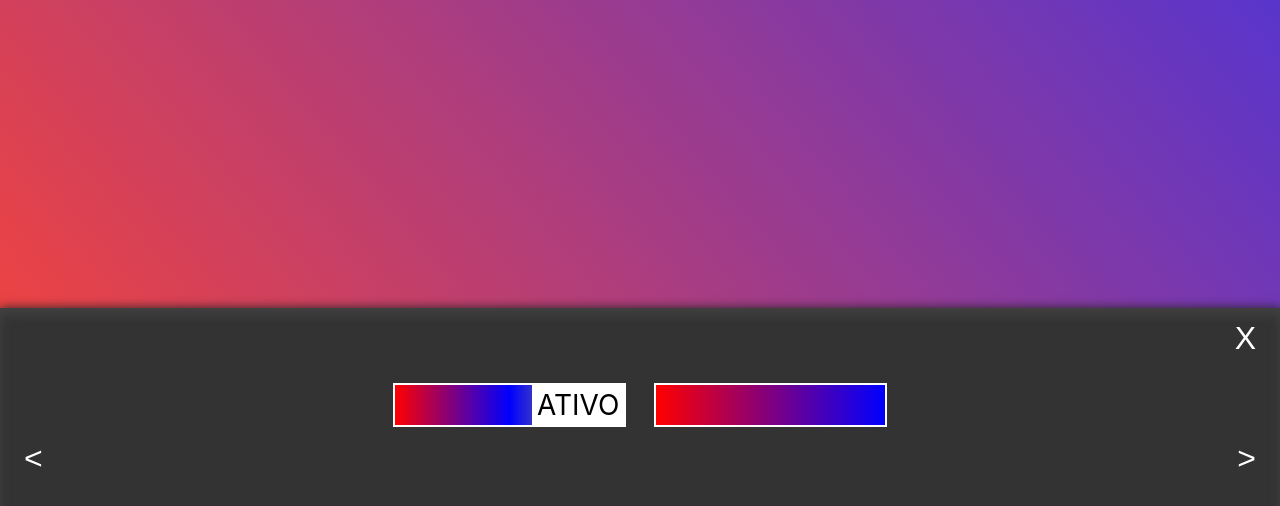
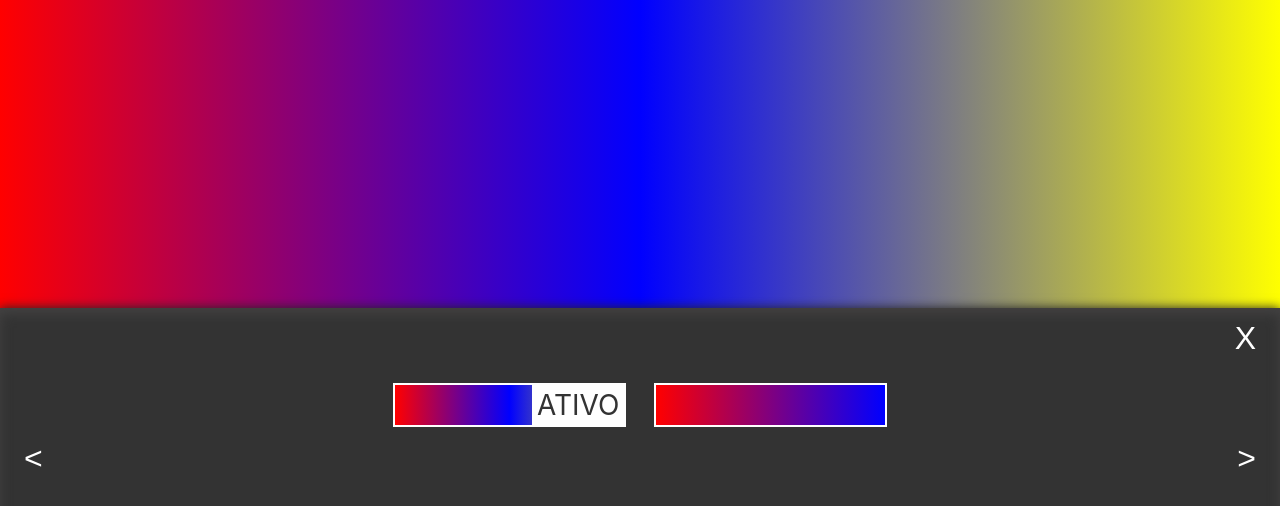
Before and after one commit to Skinify/controle-cor-ambiente, a plain HTML site: page index.html in a window 1280 px wide. Both pictures are taken after a click on the element 509 px from the left and 897 px from the top of the page. Shown: the part 492-998 px from the top of the page. Drawn offline with Linux system fonts and the light colour scheme.

Commit message:
Troca de tema funcionando

```diff
--- a/index.html
+++ b/index.html
@@ -145,6 +145,7 @@
 					tema.classList.remove("selecionado")
 				}
 			})
+			background.style.backgroundImage = e.target.style.backgroundImage
 		}
 
 		function atribuirEvento(){
--- a/styles.css
+++ b/styles.css
@@ -115,6 +115,7 @@ html, body, main {
     right: 0;
     width: 20%;
     background-color: white;
+    color:#333;
     display: flex;
     justify-content: center;
     align-items: center;
```
